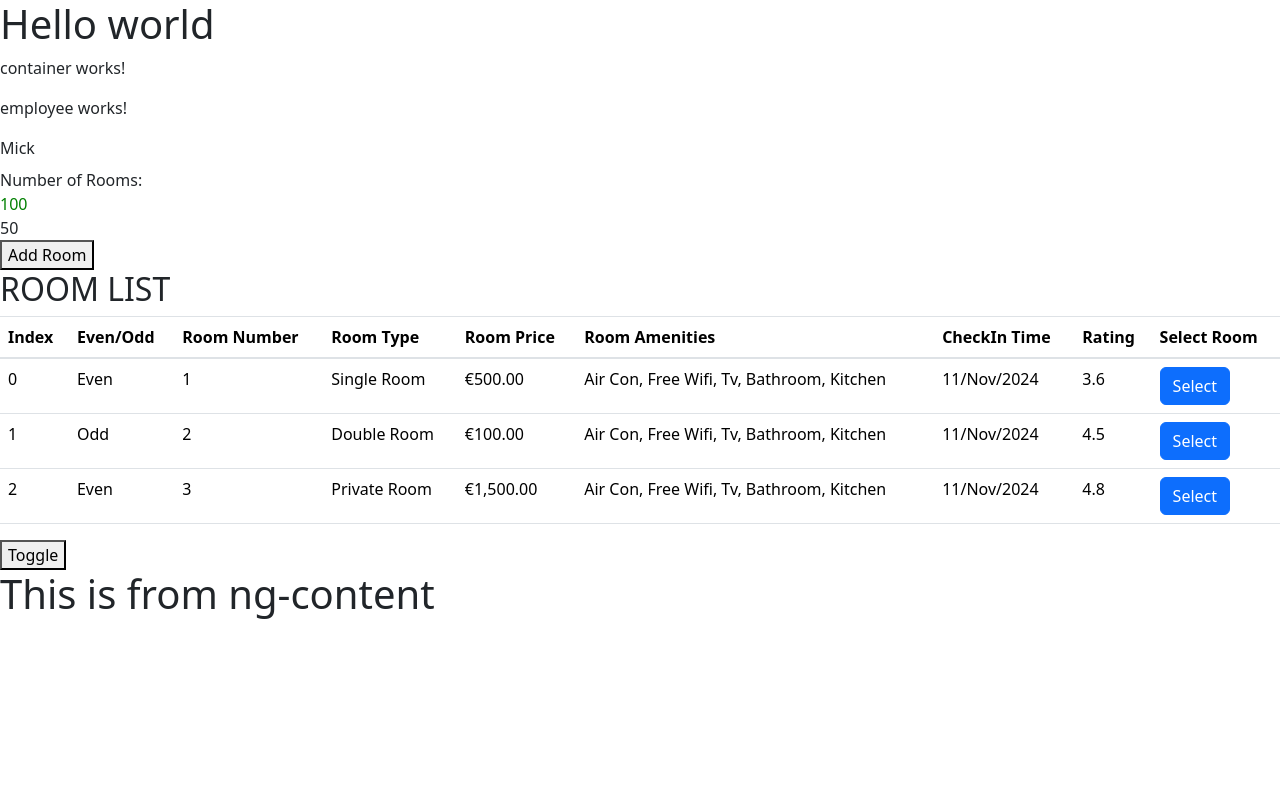
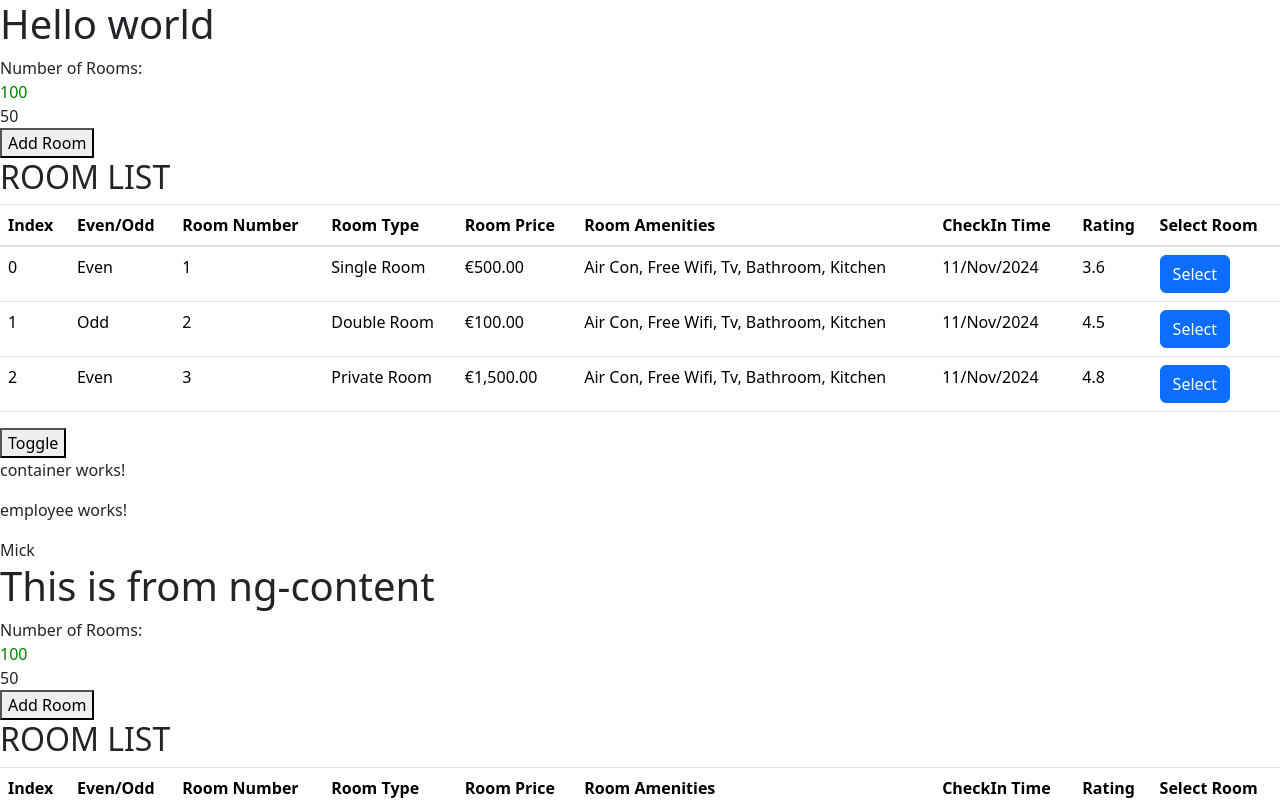
Before and after one commit to Zuleikha/AngularHotelApp, an Angular app: page / in a window 1280 px wide. Shown: the top 800 px of the page. Built offline with nearby package versions, Linux system fonts and the light colour scheme.

Commit message:
Class based providers

```diff
--- a/src/app/app.component.html
+++ b/src/app/app.component.html
@@ -1,9 +1,11 @@
 <h1>Hello world</h1>
-<!-- <hinv-rooms></hinv-rooms> -->
+<hinv-rooms></hinv-rooms>
 
+<!-- <hinv-employee></hinv-employee> -->
 <hinv-container>
   <hinv-rooms></hinv-rooms>
   <hinv-employee></hinv-employee>
+
   <h1>
     This is from ng-content
   </h1>
--- a/src/app/container/container.component.html
+++ b/src/app/container/container.component.html
@@ -1,4 +1,4 @@
 <p>container works!</p>
 <ng-content select="hinv-employee"></ng-content>
+<ng-content></ng-content>
 <ng-content select="hinv-rooms"></ng-content>
-<ng-content></ng-content>
--- a/src/app/employee/employee.component.ts
+++ b/src/app/employee/employee.component.ts
@@ -5,13 +5,13 @@ import { RoomsService } from '../rooms/services/rooms.service';
   selector: 'hinv-employee',
   templateUrl: './employee.component.html',
   styleUrls: ['./employee.component.scss'],
-  providers: [RoomsService]
+  //providers: [RoomsService]
 })
 export class EmployeeComponent implements OnInit {
 
   empName: string = 'Paddy';
 
-  constructor(@Self() private roomsService: RoomsService) {
+  constructor(private roomsService: RoomsService) {
 
   }
 
```
